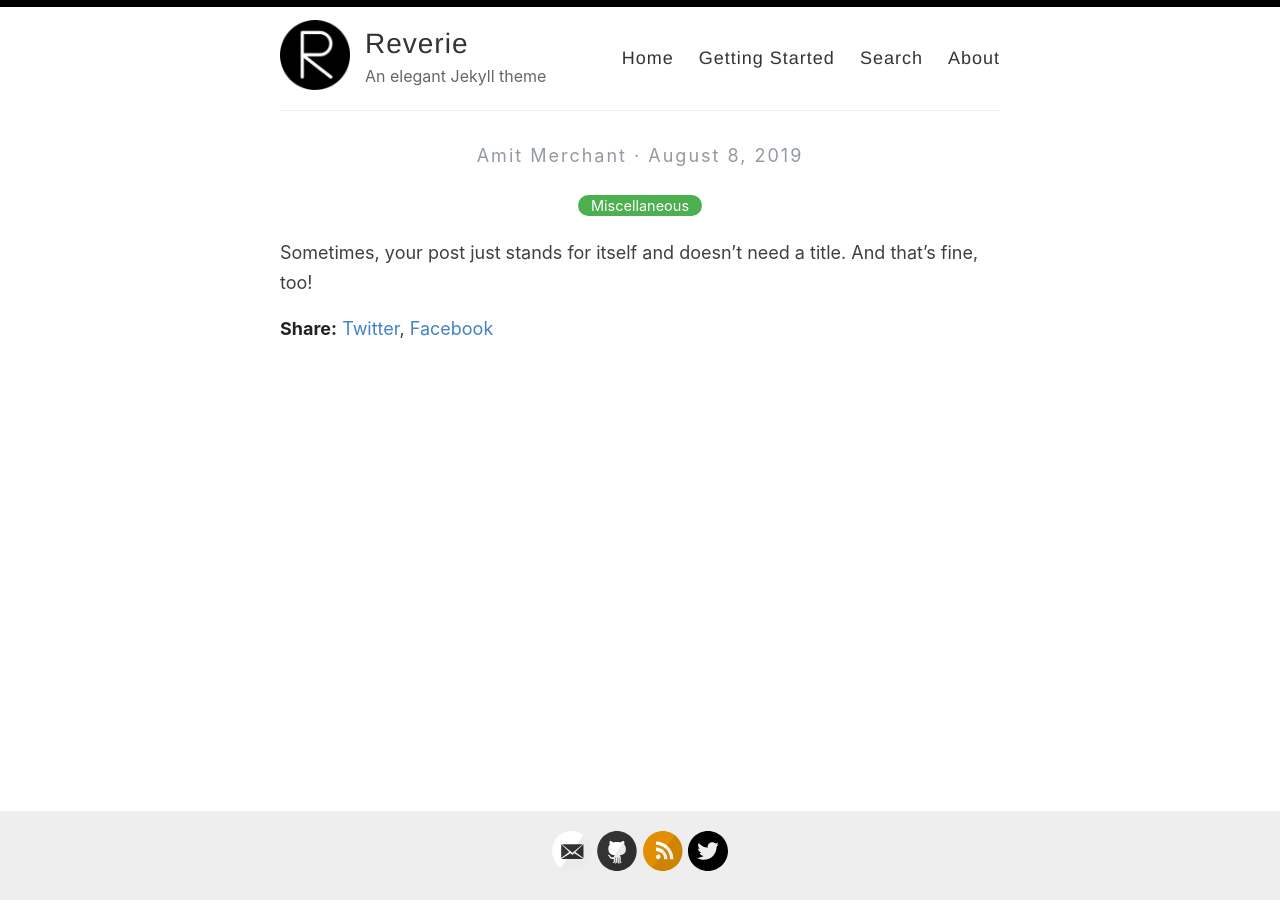
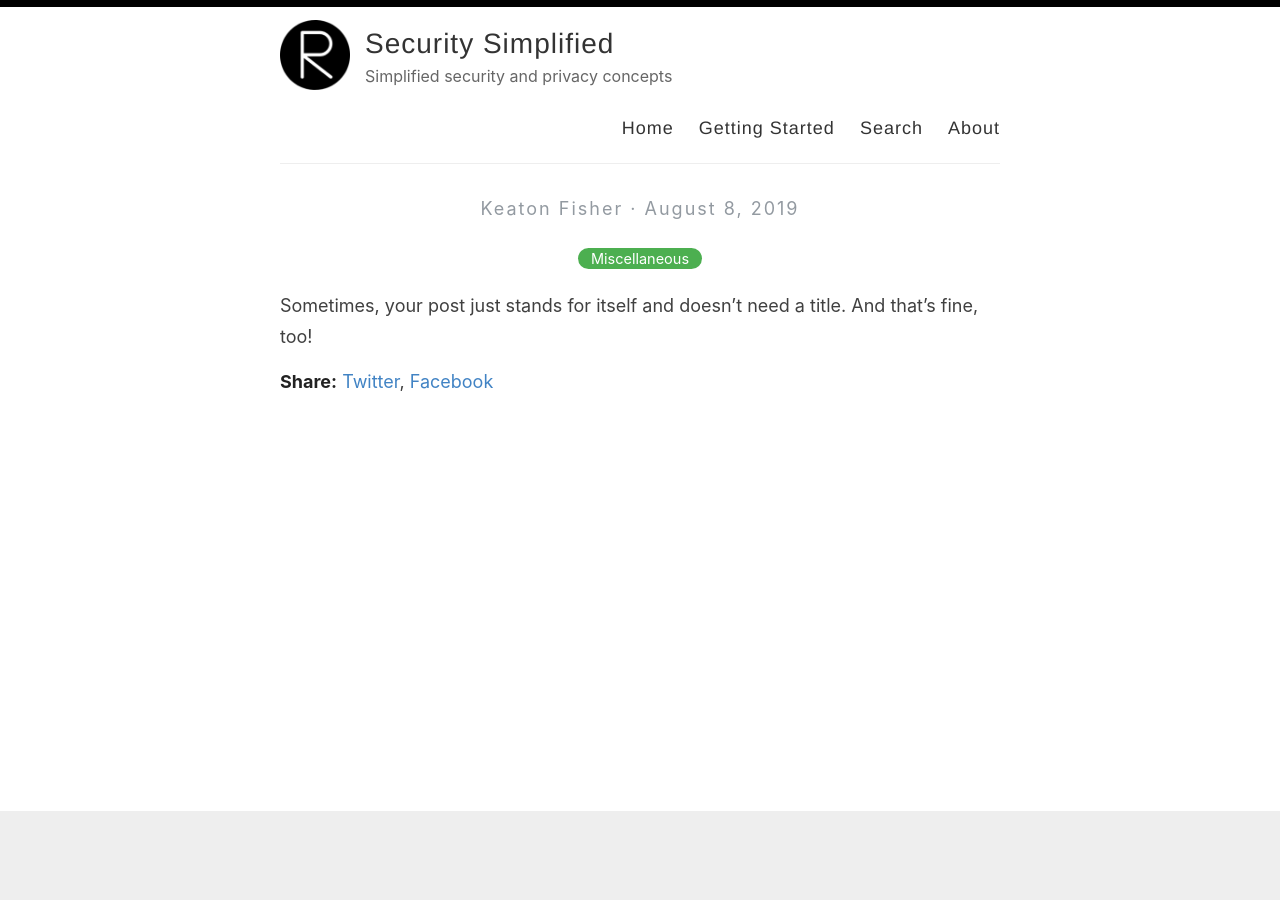
Before and after one commit to keatonfisher/securitysimplified.github.io, a Jekyll site: the page built from _posts/2019-08-08-no-title-posts.md, in a window 1280 px wide. Built offline with Jekyll 4.4.1, drawn with Linux system fonts in a browser that asks for light colours.

Commit message:
Updated _config

```diff
--- a/_config.yml
+++ b/_config.yml
@@ -3,13 +3,13 @@
 #
 
 # Name of your site (displayed in the header)
-name: Reverie
+name: Security Simplified
 
 # Name of the author
-author: Amit Merchant
+author: Keaton Fisher
 
 # Short bio or description (displayed in the header)
-description: An elegant Jekyll theme
+description: Simplified security and privacy concepts
 
 # URL of your avatar or profile pic (you could use your GitHub profile pic)
 avatar: /images/reverie.png
@@ -21,15 +21,15 @@ avatar: /images/reverie.png
 # Includes an icon in the footer for each username you enter
 footer-links:
   dribbble:
-  email: amit.d.merchant@gmail.com
+  email:
   facebook:
   flickr:
-  github: amitmerchant1990/reverie
+  github:
   instagram:
   linkedin:
   pinterest:
-  rss: rss
-  twitter: amit_merchant
+  rss:
+  twitter:
   stackoverflow:
   youtube: # channel/<your_long_string> or user/<user-name>
   googleplus: # anything in your profile username that comes after plus.google.com/
@@ -41,18 +41,18 @@ footer-links:
 disqus:
 
 # Enter your Google Analytics web tracking code (e.g. UA-2110908-2) to activate tracking
-google_analytics: UA-43339302-11
+google_analytics:
 
 # Your website URL (e.g. http://amitmerchant1990.github.io or http://www.amitmerchant.com)
 # Used for Sitemap.xml and your RSS feed
-url: http://www.amitmerchant.com/reverie
-enforce_ssl: https://www.amitmerchant.com/reverie
+url:
+enforce_ssl:
 
 # If you're hosting your site at a Project repository on GitHub pages
 # (http://yourusername.github.io/repository-name)
 # and NOT your User repository (http://yourusername.github.io)
 # then add in the baseurl here, like this: "/repository-name"
-baseurl: "/reverie"
+baseurl:
 
 #
 # !! You don't need to change any of the configuration flags below !!
```
